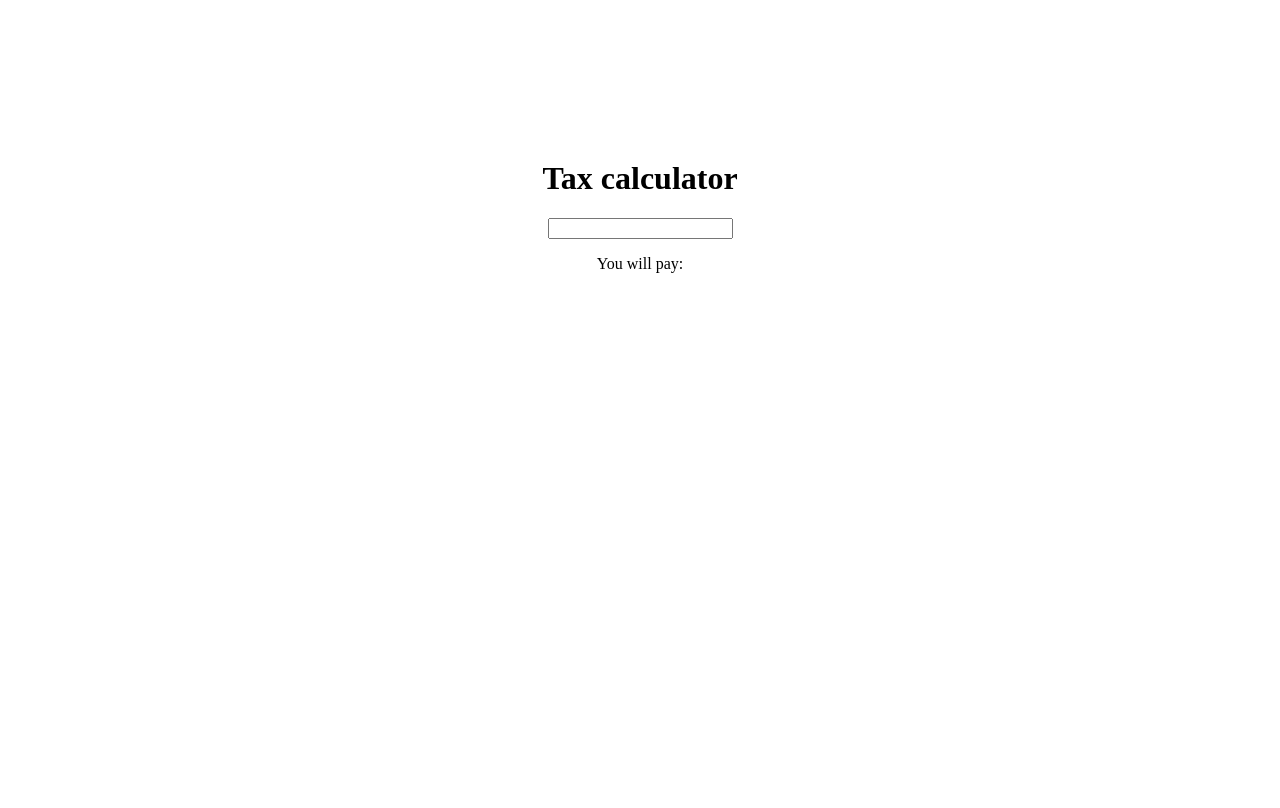
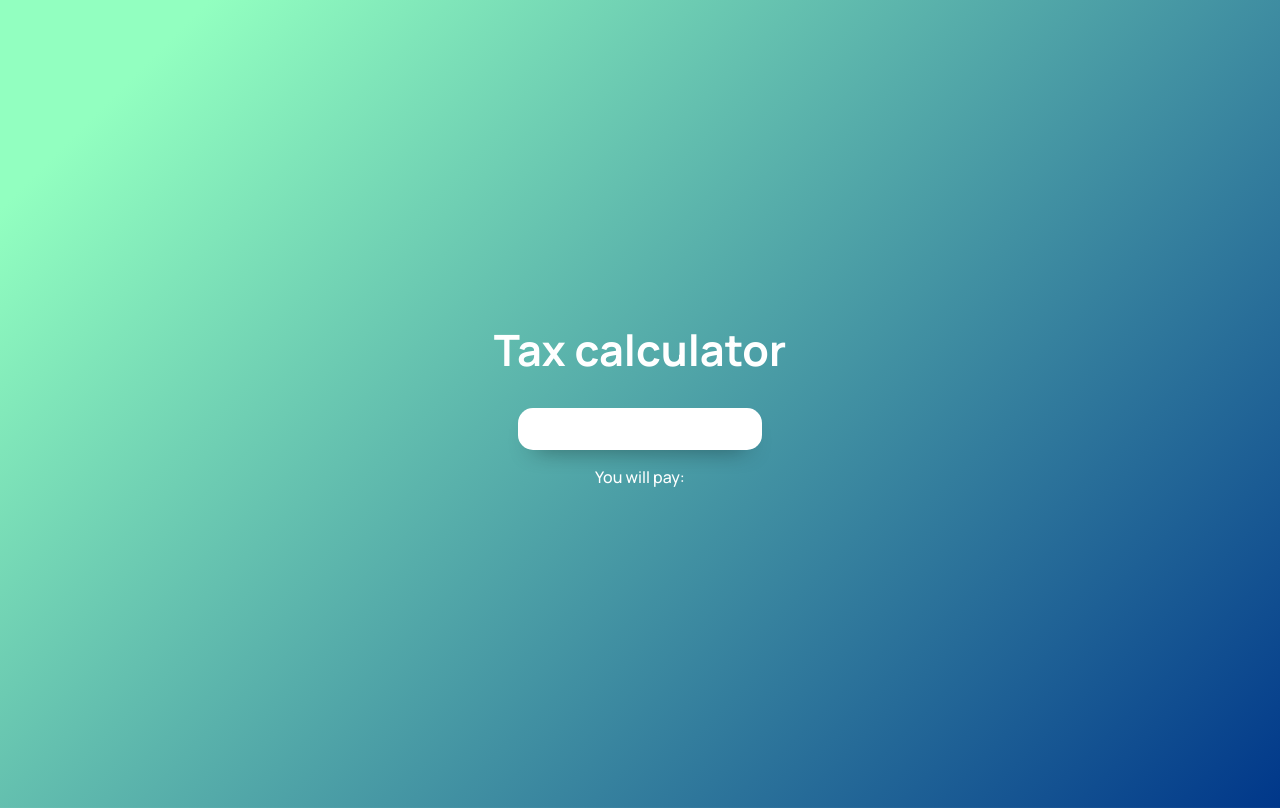
Before and after one commit to marco-sorrentino/tax-calculator, a plain HTML site: page index.html in a window 1280 px wide. Drawn offline with Linux system fonts and the light colour scheme.

Commit message:
css fixed

```diff
--- a/index.html
+++ b/index.html
@@ -5,6 +5,12 @@
     <meta http-equiv="X-UA-Compatible" content="IE=edge" />
     <meta name="viewport" content="width=device-width, initial-scale=1.0" />
     <link rel="stylesheet" href="./style.css" />
+    <link rel="preconnect" href="https://fonts.googleapis.com" />
+    <link rel="preconnect" href="https://fonts.gstatic.com" crossorigin />
+    <link
+      href="https://fonts.googleapis.com/css2?family=Manrope:wght@500;700&display=swap"
+      rel="stylesheet"
+    />
     <title>Tax Calculator</title>
   </head>
   <body>
--- a/style.css
+++ b/style.css
@@ -1,5 +1,49 @@
+body {
+  font-family: "Manrope", sans-serif;
+  background-image: linear-gradient(135deg, #92ffc0 10%, #00378a 100%);
+  background-position: center;
+  background-repeat: no-repeat;
+  background-size: cover;
+}
+
 main {
   max-width: 300px;
   text-align: center;
-  margin: 20vh auto;
+  margin: 40vh auto;
 }
+
+h1 {
+  font-weight: bold;
+  font-size: 2.7rem;
+  color: white;
+}
+
+input {
+  border: none;
+  border-radius: 15px;
+  width: 80%;
+  height: 5vh;
+  text-align: center;
+  font-weight: bold;
+  box-shadow: 0px 12px 24px -17px rgba(0, 0, 0, 0.9);
+}
+
+p {
+  color: white;
+}
+span {
+  font-weight: bold;
+  color: black;
+}
+
+input::-webkit-outer-spin-button,
+input::-webkit-inner-spin-button {
+  -webkit-appearance: none;
+  margin: 0;
+}
+
+input:focus,
+textarea:focus,
+select:focus {
+  outline: none;
+}
```
